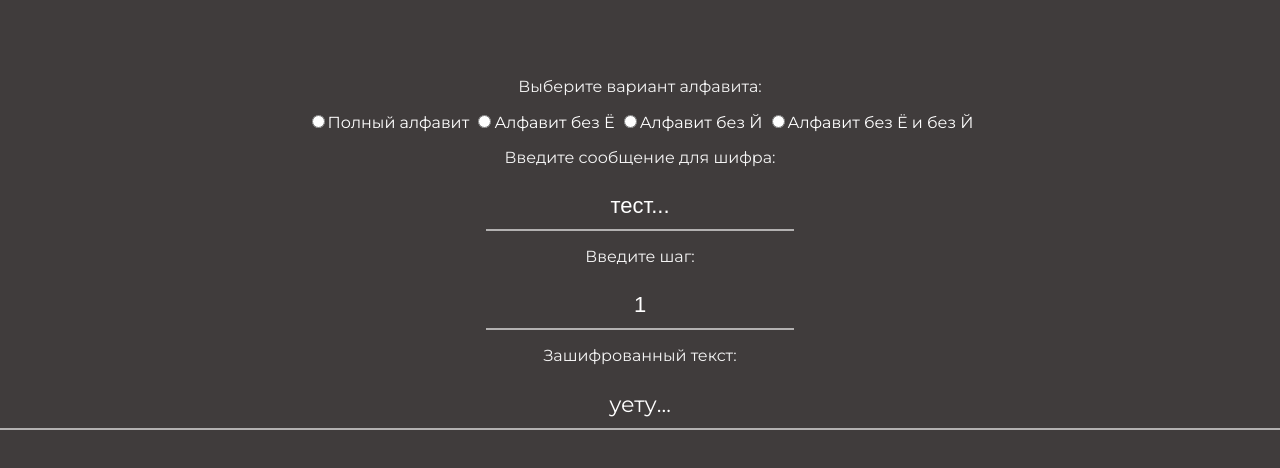
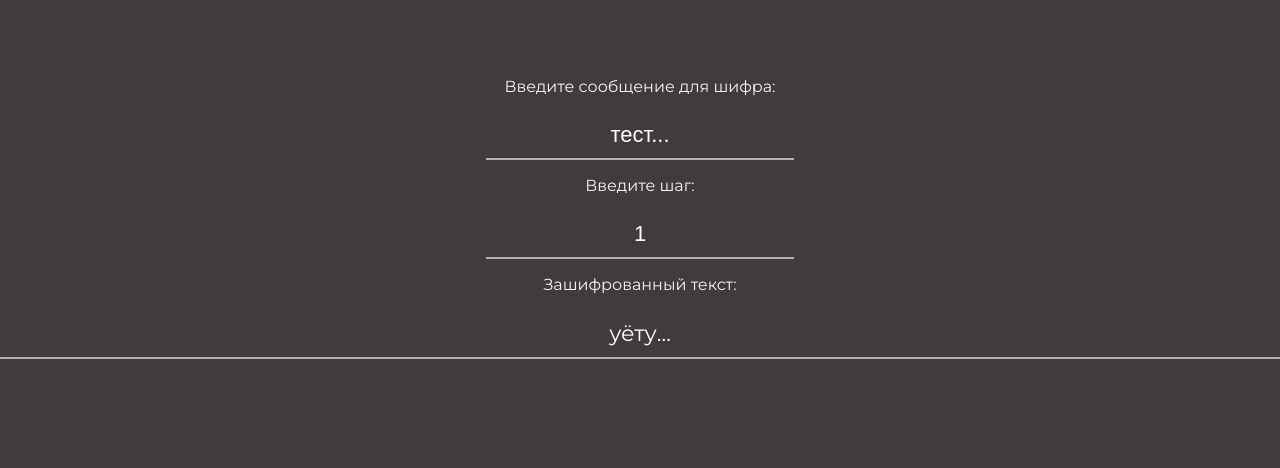
Before and after one commit to podvalniypiero/caesar, a plain HTML site: page index.html in a window 1280 px wide. Shown: the part 342-810 px from the top of the page. Drawn offline with Linux system fonts and the light colour scheme.

Commit message:
length()

```diff
--- a/index.html
+++ b/index.html
@@ -16,15 +16,15 @@
 <div id="container">
 <h1>C A E S A R</h1>
 
-<form>
+<!-- <form>
   <p>Выберите вариант алфавита:</p>
   <div id="form-container">
-    <input type="radio" name="alphabet" id="form one">Полный алфавит
-    <input type="radio" name="alphabet" id="form two">Алфавит без Ё
-    <input type="radio" name="alphabet" id="form three">Алфавит без Й
-    <input type="radio" name="alphabet" id="form four">Алфавит без Ё и без Й
+    <input type="radio" name="alphabet" id="button one" checked>Полный алфавит
+    <input type="radio" name="alphabet" id="button two">Алфавит без Ё
+    <input type="radio" name="alphabet" id="button three">Алфавит без Й
+    <input type="radio" name="alphabet" id="button four">Алфавит без Ё и без Й
   </div>
-</form>
+</form> -->
 
 <p>Введите сообщение для шифра:</p>
 
--- a/script.js
+++ b/script.js
@@ -2,10 +2,10 @@
   "use strict";
   window.CeasarsCipher = function(input){
 
-    let alphabet = "АБВГДЕЕЁЖЗИЙКЛМНОПРСТУФХЦЧШЩЪЫЬЭЮЯ".toLowerCase() //алфавит полностью rus 33 буквы
-    let alphabetNoJ = "АБВГДЕЕЁЖЗИКЛМНОПРСТУФХЦЧШЩЪЫЬЭЮЯ".toLowerCase() //алфавит без Й
-    let alphabetNoE = "АБВГДЕЕЖЗИЙКЛМНОПРСТУФХЦЧШЩЪЫЬЭЮЯ".toLowerCase()//алфавит без Ё
-    let alphabetNoEJ = "АБВГДЕЕЖЗИКЛМНОПРСТУФХЦЧШЩЪЫЬЭЮЯ".toLowerCase(), //алфавит без Й и без Ё
+    let alphabet = "АБВГДЕЁЖЗИЙКЛМНОПРСТУФХЦЧШЩЪЫЬЭЮЯ".toLowerCase(), //алфавит полностью rus 33 буквы
+    //let alphabet = "АБВГДЕЁЖЗИКЛМНОПРСТУФХЦЧШЩЪЫЬЭЮЯ".toLowerCase(), //алфавит без Й
+    //let alphabet = "АБВГДЕЖЗИЙКЛМНОПРСТУФХЦЧШЩЪЫЬЭЮЯ".toLowerCase()//алфавит без Ё
+    //let alphabet = "АБВГДЕЖЗИКЛМНОПРСТУФХЦЧШЩЪЫЬЭЮЯ".toLowerCase(), //алфавит без Й и без Ё
 
     //let alphabet = "ABCDEFGHIJKLMNOPQRSTUVWXYZ".toLowerCase(), // en
 
@@ -14,6 +14,9 @@
         OUTPUT = "",
         STRING,
         otherCharacters = '-+=~\"\'#$%&*^:;±§`_№@<>?/!{(|)}.1234567890\, ' // НЕ БУКВА  => сдвигать не будем, просто вывод
+
+    let alphabetLength = alphabet.length;
+    console.log(alphabetLength);
 
     if(typeof input === "object")
     {
--- a/style.css
+++ b/style.css
@@ -39,8 +39,3 @@ p {
   border-bottom: 2px solid rgba(255,255,255,0.6);
   text-align: center;
 }
-
-
-#form{
-  margin-right: 40px;
-}
```
